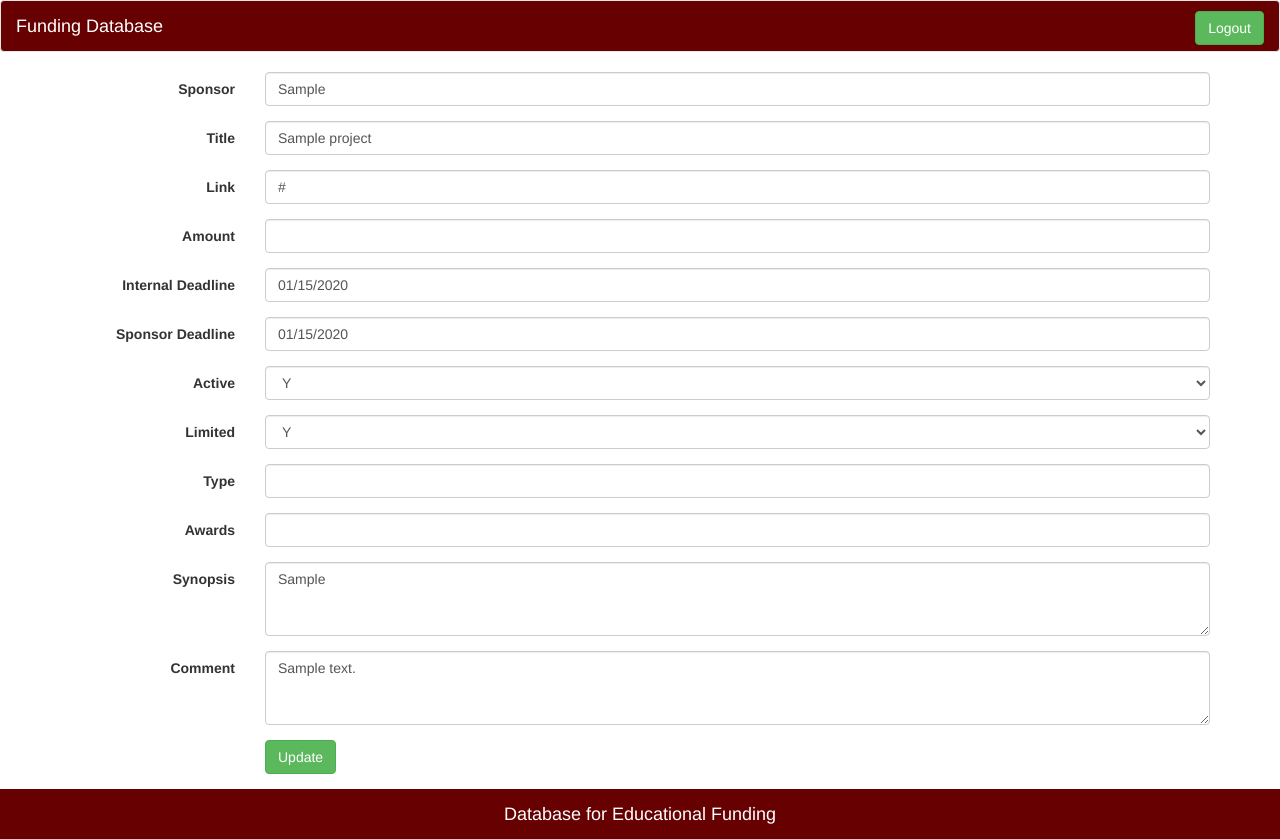
After one commit to nevernervous/database_funding, a Django app: page /project/1/ in a window 1280 px wide. The commit adds this page. Run offline with Django 3.2, Linux system fonts and the light colour scheme; a user stored in the database is signed in; tables that the repository leaves empty hold one stand-in row (values such as "Sample post"); some libraries are stand-ins or nearby versions.

Commit message:
changed navbar and footer

```diff
--- a/app/models.py
+++ b/app/models.py
@@ -15,3 +15,4 @@ class Project(models.Model):
     type = models.TextField(null=True)
     limited = models.CharField(max_length=1, default='Y')
     awards = models.TextField(null=True)
+    comment = models.TextField(null=True)
--- a/app/urls.py
+++ b/app/urls.py
@@ -1,8 +1,10 @@
 from django.conf.urls import url
-
-from .views import HomeView, ImportDataView
+from django.contrib.auth.decorators import login_required
+from .views import HomeView, ImportDataView, DeleteProjectView, ProjectView
 
 urlpatterns = [
     url(r'^$', HomeView.as_view(), name='home'),
-    url(r'^import-data$', ImportDataView.as_view(), name='import_data')
+    url(r'^import-data$', ImportDataView.as_view(), name='import_data'),
+    url(r'^project/delete$', login_required(DeleteProjectView.as_view()), name='delete_project'),
+    url(r'^project/(?P<project_id>\d+)/$', login_required(ProjectView.as_view()), name='project_view')
 ]
--- a/app/views.py
+++ b/app/views.py
@@ -7,7 +7,6 @@ from openpyxl import load_workbook
 from datetime import datetime
 
 from .models import Project
-
 
 
 # Create your views here.
@@ -41,7 +40,7 @@ class HomeView(View):
             date = datetime.strptime(date, '%m/%d/%Y').strftime('%Y-%m-%d')
 
             if split == ' + ':
-                projects = Project.objects.filter(sponsor__contains=sponsor, deadline=date, active='Y')\
+                projects = Project.objects.filter(sponsor__contains=sponsor, deadline=date, active='Y') \
                     .order_by('deadline')
             elif split == ' or ':
                 projects = Project.objects.filter(Q(sponsor__contains=sponsor) | Q(deadline=date), active='Y') \
@@ -52,7 +51,8 @@ class HomeView(View):
             if deadline_from and deadline_to:
                 deadline_from = datetime.strptime(deadline_from, '%m/%d/%Y').strftime('%Y-%m-%d')
                 deadline_to = datetime.strptime(deadline_to, '%m/%d/%Y').strftime('%Y-%m-%d')
-                projects = Project.objects.filter(deadline__range=[deadline_from, deadline_to], active='Y').order_by('deadline')
+                projects = Project.objects.filter(deadline__range=[deadline_from, deadline_to], active='Y').order_by(
+                    'deadline')
             elif deadline_from:
                 deadline_from = datetime.strptime(deadline_from, '%m/%d/%Y').strftime('%Y-%m-%d')
                 projects = Project.objects.filter(deadline__gte=deadline_from, active='Y').order_by('deadline')
@@ -92,8 +92,51 @@ class ImportDataView(View):
             limited = row[44].value
             awards = row[45].value
             project = Project.objects.create(sponsor=sponsor, title=title, link=link, amount=amount, deadline=deadline,
-                                             synopsis=synopsis, sponsor_deadline=sponsor_deadline, active=active, type=_type, limited=limited,
+                                             synopsis=synopsis, sponsor_deadline=sponsor_deadline, active=active,
+                                             type=_type, limited=limited,
                                              awards=awards)
             project.save()
 
         return redirect('home')
+
+
+class DeleteProjectView(View):
+    def get(self, request, *args, **kwargs):
+        project_id = request.GET.get('id')
+        Project.objects.filter(id=project_id).delete()
+        return redirect('home')
+
+
+class ProjectView(View):
+    template_name = 'project/update.html'
+
+    def get(self, request, *args, **kwargs):
+        project = Project.objects.get(id=kwargs['project_id'])
+        return render(request, self.template_name, {'project': project})
+
+    def post(self, request, *args, **kwargs):
+        project = Project.objects.get(id=kwargs['project_id'])
+        project.sponsor = request.POST.get('sponsor')
+        project.title = request.POST.get('title')
+        project.link = request.POST.get('link')
+        project.amount = request.POST.get('amount')
+        project.synopsis = request.POST.get('synopsis')
+        project.active = request.POST.get('active')
+        project.type = request.POST.get('type')
+        project.limited = request.POST.get('limited')
+        project.awards = request.POST.get('awards')
+        project.limited = request.POST.get('limited')
+        deadline = request.POST.get('deadline')
+        if deadline:
+            project.deadline = datetime.strptime(deadline, '%m/%d/%Y')
+        else:
+            project.deadline = None
+        sponsor_deadline = request.POST.get('sponsor_deadline')
+        if deadline:
+            project.sponsor_deadline = datetime.strptime(sponsor_deadline, '%m/%d/%Y')
+        else:
+            project.deadline = None
+        project.comment = request.POST.get('comment')
+        project.save()
+
+        return render(request, self.template_name, {'project': project})
--- a/static/css/app.css
+++ b/static/css/app.css
@@ -1,11 +1,14 @@
 #navbar {
-    background-color: #4d95d9;
+    background-color: #670001;
     margin-bottom: 0px;
 }
 
 #navbar .navbar-brand {
-    color: #f5dd5d;
-    margin-left: 10px;
+    color: white;
+}
+
+.navbar-brand img {
+    height: 100%;
 }
 
 #search-bar {
@@ -23,5 +26,29 @@
 }
 
 .dataTables_wrapper .dataTables_length {
-float: right;
+    float: right;
 }
+
+#table {
+    table-layout: fixed;
+    word-wrap: break-word;
+}
+
+.lead {
+    font-size: 15px;
+    text-align: left;
+}
+
+.footer {
+    width: 100%;
+    height: 50px;
+    line-height: 20px;
+    padding: 15px 15px;
+    background-color: #670001;
+    text-align: center;
+}
+
+.footer span {
+    color: white;
+    font-size: 18px;
+}
--- a/templates/base.html
+++ b/templates/base.html
@@ -15,6 +15,11 @@
 {% block content %}
 {% endblock %}
 
+<footer class="footer">
+    <div class="container">
+        <span>Database for Educational Funding</span>
+    </div>
+</footer>
 {% include 'include/javascripts.html' %}
 {% block custom_javascripts %}
 {% endblock %}
--- a/templates/include/navbar.html
+++ b/templates/include/navbar.html
@@ -1,12 +1,13 @@
+{% load static %}
 <nav class="navbar navbar-default" id="navbar">
     <div class="container-fluid">
         <div class="navbar-header">
-            <a class="navbar-brand" href="#">Database Funding</a>
+            <a class="navbar-brand" href="#">Funding Database</a>
         </div>
         <div class="navbar-right">
             {% if user.is_superuser %}
-                <a href="admin/app/project/" class="btn btn-success" style="margin-top: 10px; margin-right: 15px">Edit Database</a>
-                <a href="admin/logout" class="btn btn-success" style="margin-top: 10px; margin-right: 15px">Logout</a>
+{#                <a href="/funding_database/admin/app/project/" class="btn btn-success" style="margin-top: 10px; margin-right: 15px">Edit Database</a>#}
+                <a href="/funding_database/admin/logout" class="btn btn-success" style="margin-top: 10px; margin-right: 15px">Logout</a>
             {% else %}
                 <a href="admin" class="btn btn-success" style="margin-top: 10px; margin-right: 15px">Login</a>
             {% endif %}
--- /dev/null
+++ b/templates/project/update.html
@@ -0,0 +1,102 @@
+{% extends 'base.html' %}
+{% load static %}
+
+{% block content %}
+    <div class="container">
+        <form class="form-horizontal" action="{% url 'project_view' project.id %}" style="margin-top: 20px" method="POST">
+            {% csrf_token %}
+            <div class="form-group">
+                <label class="control-label col-sm-2" for="sponsor">Sponsor</label>
+                <div class="col-sm-10">
+                    <input type="text" class="form-control" name="sponsor" value="{{ project.sponsor }}" required>
+                </div>
+            </div>
+            <div class="form-group">
+                <label class="control-label col-sm-2" for="title">Title</label>
+                <div class="col-sm-10">
+                    <input type="text" class="form-control" name="title" value="{{ project.title }}" required>
+                </div>
+            </div>
+            <div class="form-group">
+                <label class="control-label col-sm-2" for="link">Link</label>
+                <div class="col-sm-10">
+                    <input type="text" class="form-control" name="link" value="{{ project.link }}" required>
+                </div>
+            </div>
+            <div class="form-group">
+                <label class="control-label col-sm-2" for="amount">Amount</label>
+                <div class="col-sm-10">
+                    <input type="text" class="form-control" name="amount"
+                           value="{{ projejct.amount | default:"" }}">
+                </div>
+            </div>
+            <div class="form-group">
+                <label class="control-label col-sm-2" for="deadline">Internal Deadline</label>
+                <div class="col-sm-10">
+                    <input class="form-control" name="deadline" value="{{ project.deadline |date:"SHORT_DATE_FORMAT"}}"
+                    data-date-format="mm/dd/yyyy" data-provide="datepicker">
+                </div>
+            </div>
+            <div class="form-group">
+                <label class="control-label col-sm-2" for="sponsor_deadline">Sponsor Deadline</label>
+                <div class="col-sm-10">
+                    <input class="form-control" name="sponsor_deadline" value="{{ project.sponsor_deadline |date:"SHORT_DATE_FORMAT"}}"
+                    data-date-format="mm/dd/yyyy" data-provide="datepicker">
+                </div>
+            </div>
+            <div class="form-group">
+                <label class="control-label col-sm-2" for="active">Active</label>
+                <div class="col-sm-10">
+                    <select class="form-control" name="active">
+                        <option value="Y" {% if project.active == 'Y' %} selected {% endif %}>Y</option>
+                        <option value="N" {% if project.active == 'N' %} selected {% endif %}>N</option>
+                    </select>
+                </div>
+            </div>
+            <div class="form-group">
+                <label class="control-label col-sm-2" for="limited">Limited</label>
+                <div class="col-sm-10">
+                    <select class="form-control" name="limited">
+                        <option value="Y" {% if project.limited == 'Y' %} selected {% endif %}>Y</option>
+                        <option value="N" {% if project.limited == 'N' %} selected {% endif %}>N</option>
+                    </select>
+                </div>
+            </div>
+            <div class="form-group">
+                <label class="control-label col-sm-2" for="type">Type</label>
+                <div class="col-sm-10">
+                    <input type="text" class="form-control" name="type" value="{{ project.type | default:"" }}">
+                </div>
+            </div>
+            <div class="form-group">
+                <label class="control-label col-sm-2" for="awards">Awards</label>
+                <div class="col-sm-10">
+                    <input type="text" class="form-control" name="awards"
+                           value="{{ projejct.awards | default:"" }}">
+                </div>
+            </div>
+            <div class="form-group">
+                <label class="control-label col-sm-2" for="synopsis">Synopsis</label>
+                <div class="col-sm-10">
+                    <textarea class="form-control" name="synopsis" rows="3">{{ project.synopsis | default:"" }}</textarea>
+                </div>
+            </div>
+            <div class="form-group">
+                <label class="control-label col-sm-2" for="comment">Comment</label>
+                <div class="col-sm-10">
+                    <textarea class="form-control" name="comment" rows="3">{{ project.comment | default:"" }}</textarea>
+                </div>
+            </div>
+            <div class="form-group">
+                <div class="col-sm-offset-2 col-sm-10">
+                    <button type="submit" class="btn btn-success">Update</button>
+                </div>
+            </div>
+        </form>
+    </div>
+{% endblock %}
+
+{% block custom_javascripts %}
+    <script>
+    </script>
+{% endblock %}
```
Also changed, not shown: static/js/home.js (+21 -2 lines), templates/home/index.html (+108 -2 lines).
